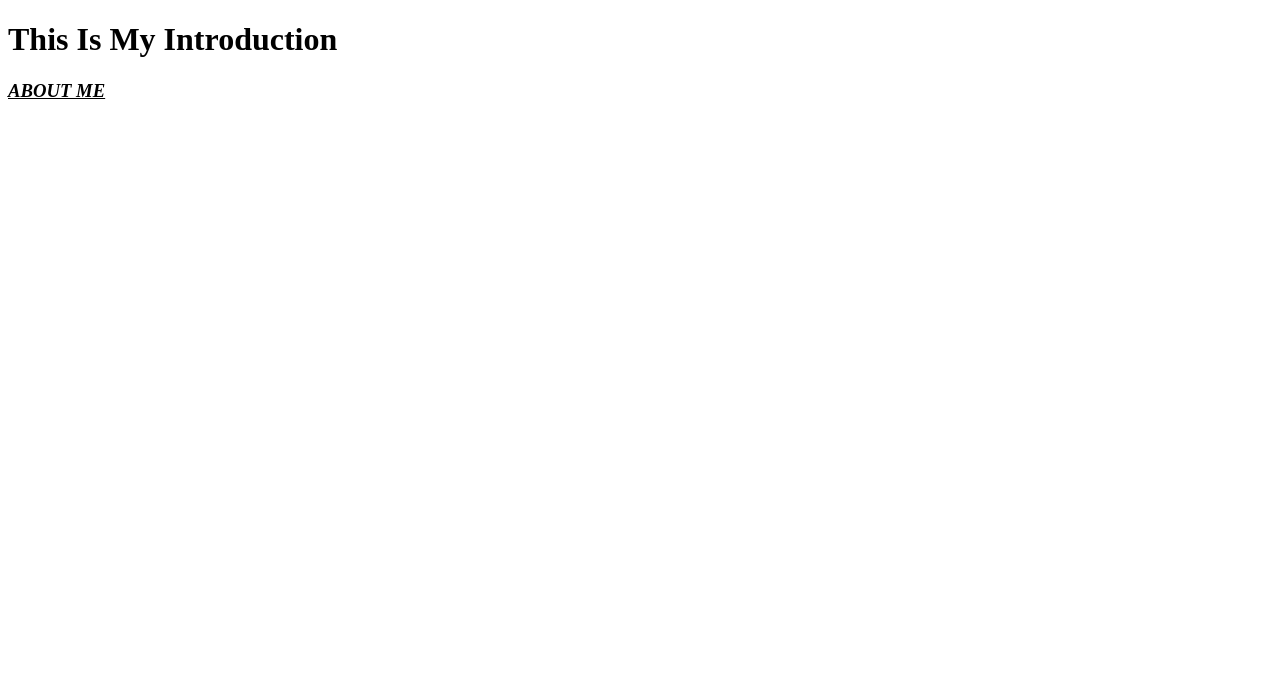
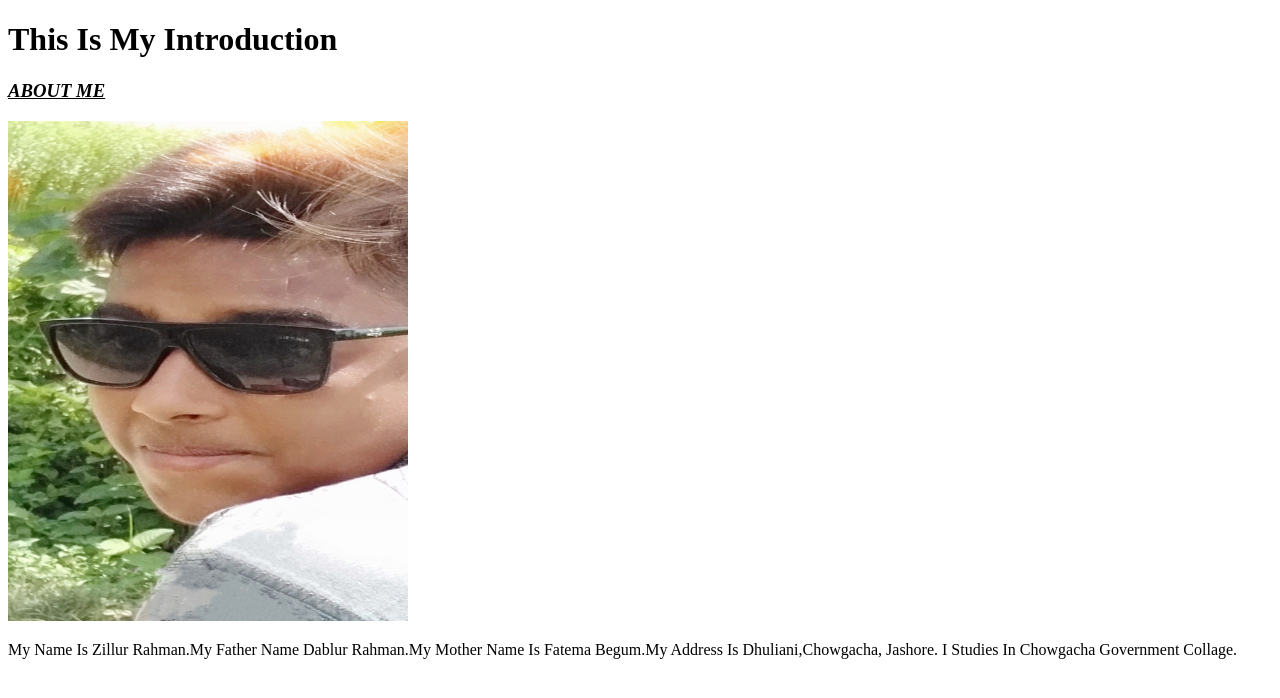
Before and after one commit to Zillur20/tasin-repo, a plain HTML site: page index.html in a window 1280 px wide. Drawn offline with Linux system fonts and the light colour scheme.

Commit message:
photo and text add

```diff
--- a/index.html
+++ b/index.html
@@ -11,6 +11,8 @@
     <h1>This Is My Introduction</h1>
     <div>
         <h3><strong><u><i>ABOUT ME</i></u></strong></h3>
+        <img height="500px" width="400px" src="IMG_20201127_154304.jpg" alt="">
+        <p>My Name Is Zillur Rahman.My Father Name Dablur Rahman.My Mother Name Is Fatema Begum.My Address Is Dhuliani,Chowgacha, Jashore. I Studies In Chowgacha Government Collage.</p>
     </div>
 
 
```
Also changed, not shown: IMG_20201127_154304.jpg (added).
